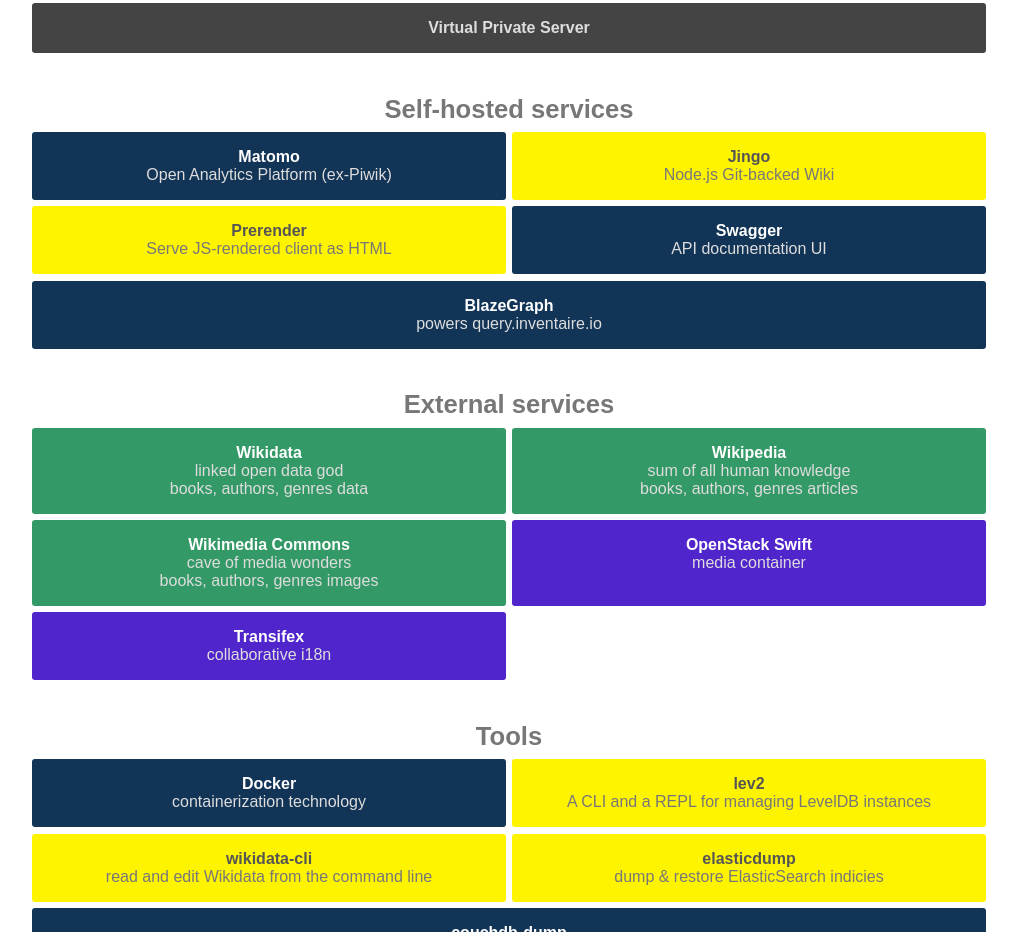
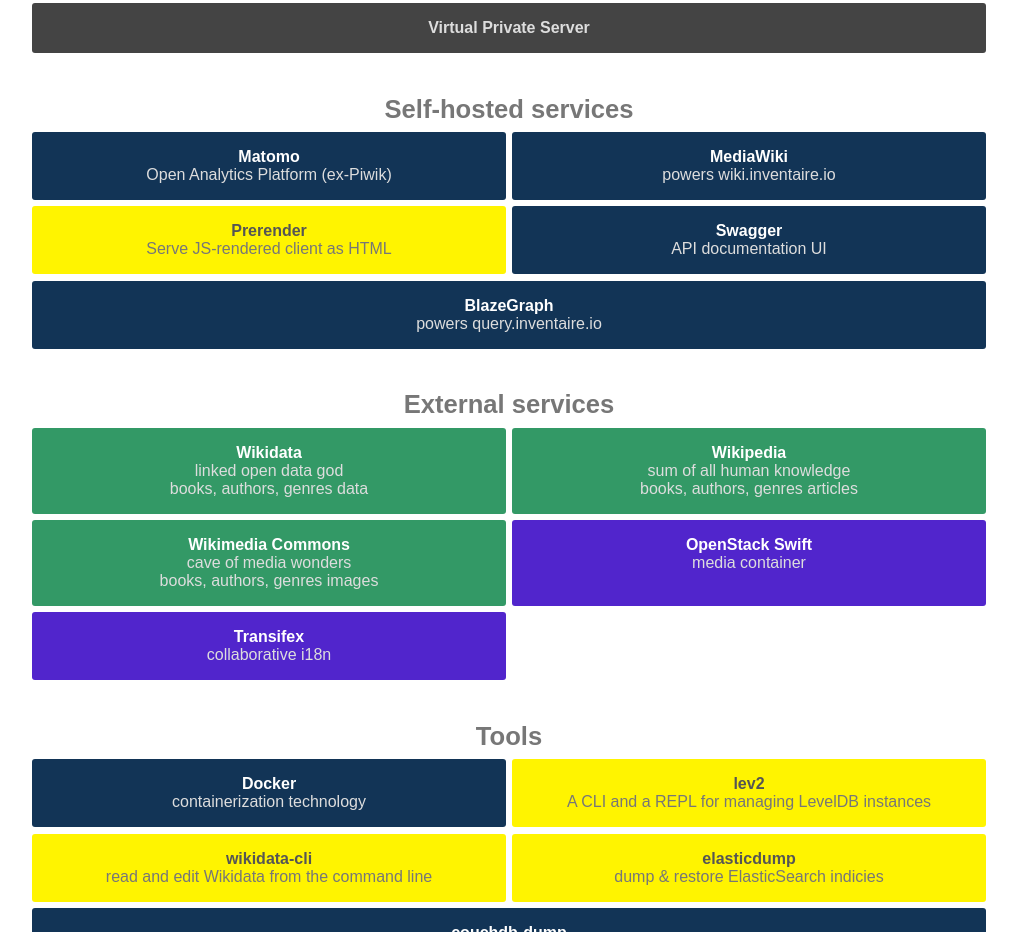
Before and after one commit to inventaire/stack, a website: page src/stack.html in a window 1280 px wide. Shown: the part 1430-2362 px from the top of the page, without its empty margins (131-1148 px from the left). Drawn offline with nearby package versions, Linux system fonts and the light colour scheme; files that its build step writes are made by us from their sources.

Commit message:
stack: replace Jingo with MediaWiki

```diff
--- a/src/stack.html
+++ b/src/stack.html
@@ -209,9 +209,9 @@
           <span class="name">Matomo</span>
           <span class="legend">Open Analytics Platform (ex-Piwik)</span>
         </a>
-        <a href="https://github.com/inventaire/jingo/" class="box js">
-          <span class="name">Jingo</span>
-          <span class="legend">Node.js Git-backed Wiki</span>
+        <a href="https://github.com/inventaire/inventaire-mediawiki" class="box">
+          <span class="name">MediaWiki</span>
+          <span class="legend">powers wiki.inventaire.io</span>
         </a>
         <a href="https://github.com/inventaire/prerender/" class="box js">
           <span class="name">Prerender</span>
```
